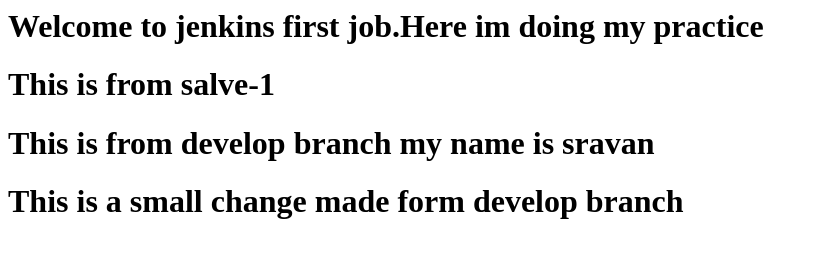
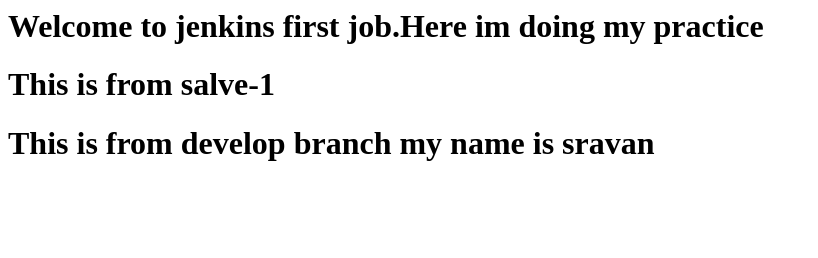
Before and after one commit to sravankodem/DevOps-Git-Assignment1, a plain HTML site: page index.html in a window 1280 px wide. Shown: the whole page, without its empty margins (0-818 px from the left). Drawn offline with Linux system fonts and the light colour scheme.

Commit message:
the laste line is removed

```diff
--- a/index.html
+++ b/index.html
@@ -3,6 +3,6 @@
     <h1>Welcome to jenkins first job.Here im doing my practice</h1>
     <h1>This is from salve-1</h1>
     <h1>This is from develop branch my name is sravan</h1>
-    <h1>This is a small change made form develop branch</h1>
+
 </body>
 </html>
```
